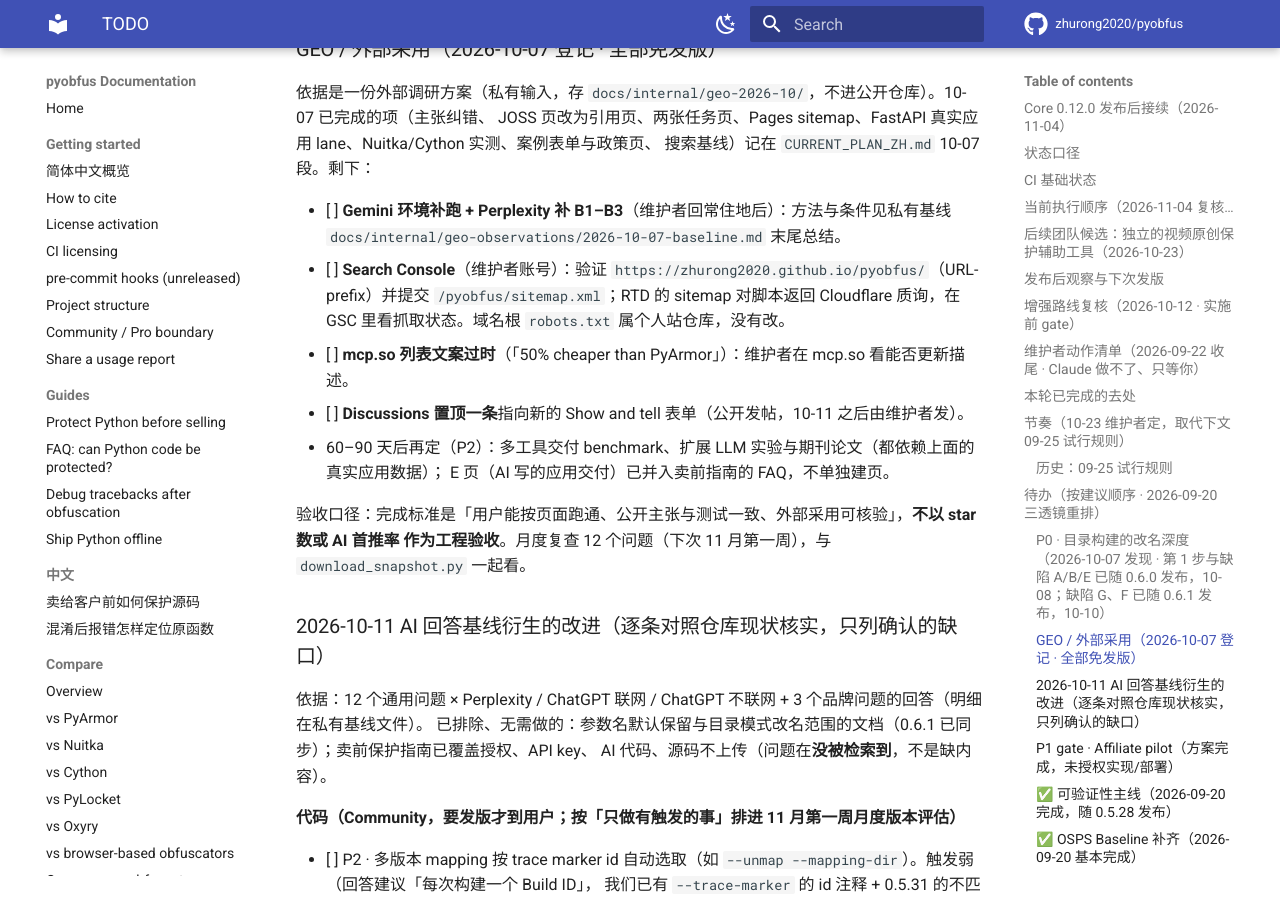
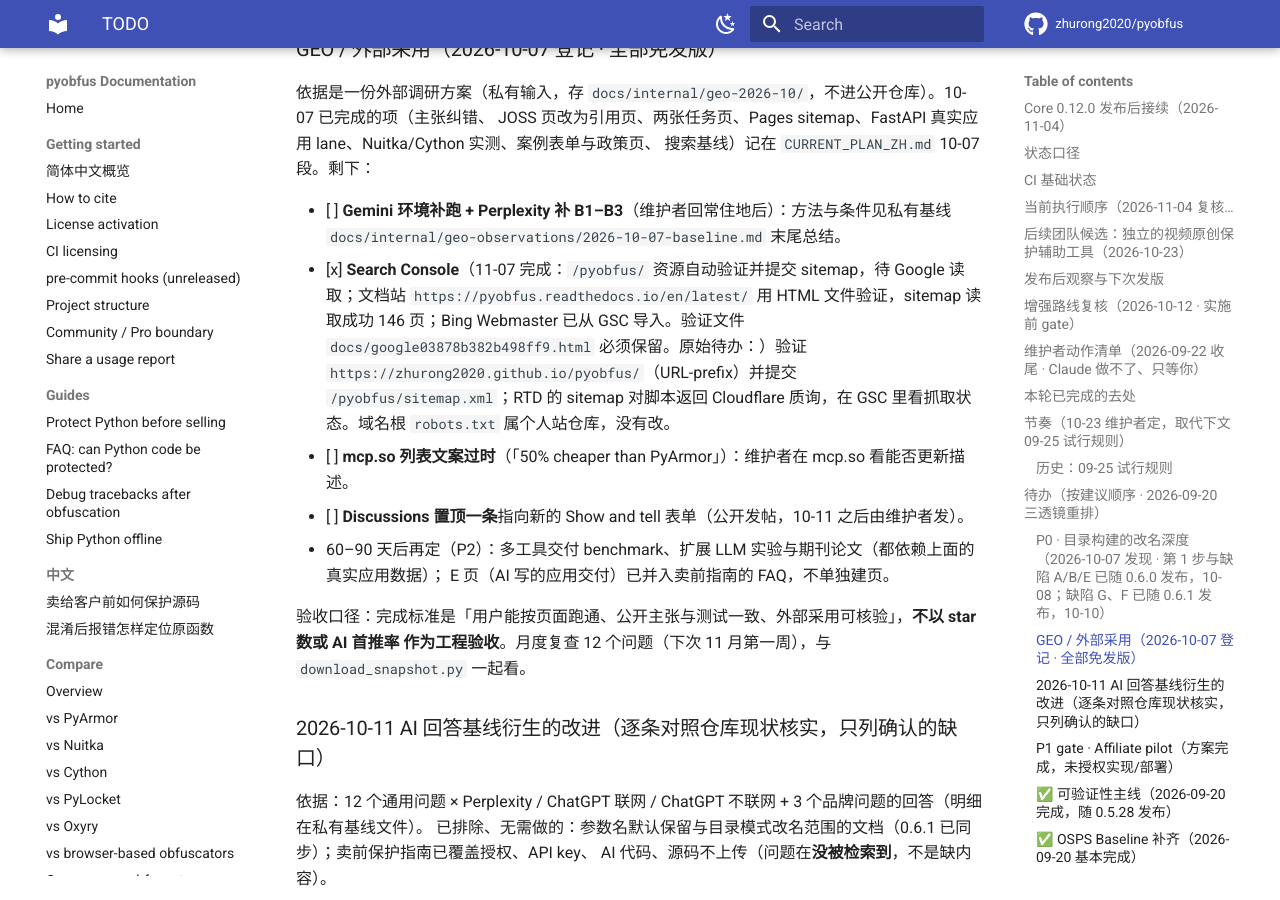
Before and after one commit to zhurong2020/pyobfus, an MkDocs documentation site: the page built from docs/TODO.md, in a window 1280 px wide and 900 px high, scrolled down 11854 px. Built offline with MkDocs 1.6.1 and Material for MkDocs 9.7.7, drawn with Linux system fonts in a browser that asks for light colours; comment, search, counter and statistics services are not loaded.

Commit message:
docs: record Search Console and Bing Webmaster registration (#200)
Co-authored-by: Claude Opus 5.5 <noreply@anthropic.com>

```diff
--- a/docs/TODO.md
+++ b/docs/TODO.md
@@ -326,7 +326,7 @@ JOSS 页改为引用页、两张任务页、Pages sitemap、FastAPI 真实应用
 
 - [ ] **Gemini 环境补跑 + Perplexity 补 B1–B3**（维护者回常住地后）：方法与条件见私有基线
       `docs/internal/geo-observations/2026-10-07-baseline.md` 末尾总结。
-- [ ] **Search Console**（维护者账号）：验证 `https://zhurong2020.github.io/pyobfus/`（URL-prefix）并提交
+- [x] **Search Console**（11-07 完成：`/pyobfus/` 资源自动验证并提交 sitemap，待 Google 读取；文档站 `https://pyobfus.readthedocs.io/en/latest/` 用 HTML 文件验证，sitemap 读取成功 146 页；Bing Webmaster 已从 GSC 导入。验证文件 `docs/google03878b382b498ff9.html` 必须保留。原始待办：）验证 `https://zhurong2020.github.io/pyobfus/`（URL-prefix）并提交
       `/pyobfus/sitemap.xml`；RTD 的 sitemap 对脚本返回 Cloudflare 质询，在 GSC 里看抓取状态。域名根 `robots.txt`
       属个人站仓库，没有改。
 - [ ] **mcp.so 列表文案过时**（「50% cheaper than PyArmor」）：维护者在 mcp.so 看能否更新描述。
```
Also changed, not shown: docs/DISTRIBUTION_CHANNELS.md (+2 -0 lines).
